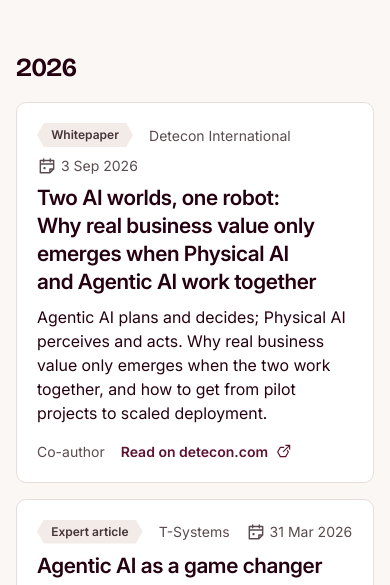
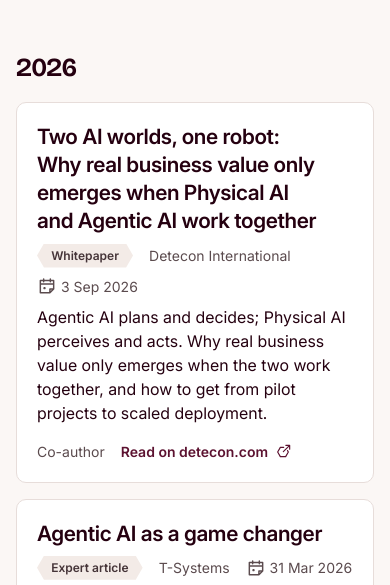
Before and after one commit to VictorPflueger/VIP, a plain HTML site: page articles.html in a window 390 px wide. Shown: the part 257-842 px from the top of the page. Drawn offline with Linux system fonts and the light colour scheme.

Commit message:
Articles: the title first, no kind cell
Each entry now opens with its title; the kind, publisher, date and place
follow under it, since Vici 2.0 puts no label over a heading. The kind's
icon cell goes: the tag beside it names the kind in words, and the cell was
already hidden on phones. KINDS keeps only each kind's label and hint.

Co-Authored-By: Claude Opus 5.5 <noreply@anthropic.com>
Claude-Session: https://claude.ai/code/session_01DUKpsVPRSncwQh1KicPc1K

```diff
--- a/css/site.css
+++ b/css/site.css
@@ -338,15 +338,8 @@
   padding: 0;
   list-style: none;
 }
-.site-entry .vc-card__body {
-  display: grid;
-  grid-template-columns: auto minmax(0, 1fr);
-  align-items: start;
-  gap: var(--vc-space-2) var(--vc-space-5);
-}
-/* descriptions keep Vici's reading width: lines of 55-75 characters */
+/* descriptions keep Vici's reading width: lines of 55–75 characters */
 .site-entry .vc-card__body > p:not([class]) { max-width: var(--vc-container-prose); }
-.site-entry__cell { grid-row: 1 / span 4; }
 .site-entry__meta {
   display: flex;
   flex-wrap: wrap;
@@ -370,11 +363,6 @@
   font-size: var(--vc-font-size-sm);
 }
 .site-entry__role { color: var(--vc-text-muted); }
-@media (max-width: 479px) {
-  /* on phones the kind's tag is enough; the cell would only push the title down */
-  .site-entry .vc-card__body { grid-template-columns: minmax(0, 1fr); }
-  .site-entry__cell { display: none; }
-}
 
 /* An empty list, or a list that needs JavaScript */
 .site-empty { margin-inline: auto; }
--- a/data/articles.js
+++ b/data/articles.js
@@ -4,7 +4,7 @@
  * TO ADD AN ENTRY: copy one block from { to }, paste it anywhere in the list, and change the values.
  * Keep the quotes around text and the comma after each block.
  *
- *   kind          What it is; sets the icon and the label:                            (required)
+ *   kind          What it is; sets the label:                                         (required)
  *                 "article", "whitepaper", "event", "talk", "feature", "podcast" or "interview".
  *   label         Your own label instead of the kind's, e.g. "Expert article".       (optional)
  *   title         Title of the piece, talk or event.                                 (required)
--- a/js/site.js
+++ b/js/site.js
@@ -20,16 +20,16 @@
     showcase:  { label: "Tech-showcase", icon: "eye",  tone: "teal",  cta: "Open the showcase" }
   };
 
-  /* The kinds of entry on the Articles, events & features page. "dated" kinds take place on a day,
-     so the ones still to come are marked as upcoming. */
+  /* The kinds of entry on the Articles, events & features page: the tag's label and the card's
+     hint. "dated" kinds take place on a day, so the ones still to come are marked as upcoming. */
   var KINDS = {
-    article:    { label: "Article",    icon: "type",     cta: "Read on" },
-    whitepaper: { label: "Whitepaper", icon: "book",     cta: "Read on" },
-    event:      { label: "Event",      icon: "calendar", cta: "Details on", dated: true },
-    talk:       { label: "Talk",       icon: "users",    cta: "Details on", dated: true },
-    feature:    { label: "Feature",    icon: "flag",     cta: "Read on" },
-    podcast:    { label: "Podcast",    icon: "play",     cta: "Listen on" },
-    interview:  { label: "Interview",  icon: "user",     cta: "Read on" }
+    article:    { label: "Article",    cta: "Read on" },
+    whitepaper: { label: "Whitepaper", cta: "Read on" },
+    event:      { label: "Event",      cta: "Details on", dated: true },
+    talk:       { label: "Talk",       cta: "Details on", dated: true },
+    feature:    { label: "Feature",    cta: "Read on" },
+    podcast:    { label: "Podcast",    cta: "Listen on" },
+    interview:  { label: "Interview",  cta: "Read on" }
   };
 
   var MONTHS = ["Jan", "Feb", "Mar", "Apr", "May", "Jun", "Jul", "Aug", "Sep", "Oct", "Nov", "Dec"];
@@ -345,7 +345,6 @@
       url: url,
       host: siteName(url),
       label: isText(entry.label) ? entry.label.trim() : kind.label,
-      icon: kind.icon,
       cta: kind.cta,
       upcoming: Boolean(kind.dated) && isUpcoming(date),
       place: isText(entry.place) ? entry.place.trim() : "",
@@ -363,14 +362,20 @@
     return span;
   }
 
+  /* An entry: the title first, then the kind, publisher, date and place under it, because Vici puts
+     no label over a heading. */
   function articleCard(item) {
     var card = el("li", "vc-card vc-card--interactive site-entry");
     var body = el("div", "vc-card__body");
 
-    var cell = el("span", "vc-cell vc-cell--xl site-entry__cell");
-    cell.setAttribute("aria-hidden", "true");
-    cell.appendChild(icon(item.icon));
-    body.appendChild(cell);
+    // titles are quoted as published and often long: Inter (Vici's h5 style), as Bricolage is for
+    // short headlines of a line or two
+    var title = el("h3", "vc-card__title vc-h5");
+    var link = el("a", "vc-card__link", item.title);
+    link.href = item.url;
+    link.appendChild(hiddenText(" (on " + item.host + ")"));
+    title.appendChild(link);
+    body.appendChild(title);
 
     var meta = el("p", "site-entry__meta");
     meta.appendChild(tag(item.label));
@@ -384,15 +389,6 @@
     if (item.place) meta.appendChild(metaItem("pin", item.place));
     if (item.language) meta.appendChild(metaItem("globe-hex", "In " + item.language));
     body.appendChild(meta);
-
-    // titles are quoted as published and often long: Inter (Vici's h5 style), as Bricolage is for
-    // short headlines of a line or two
-    var title = el("h3", "vc-card__title vc-h5");
-    var link = el("a", "vc-card__link", item.title);
-    link.href = item.url;
-    link.appendChild(hiddenText(" (on " + item.host + ")"));
-    title.appendChild(link);
-    body.appendChild(title);
 
     if (item.description) body.appendChild(el("p", null, item.description));
 
```
